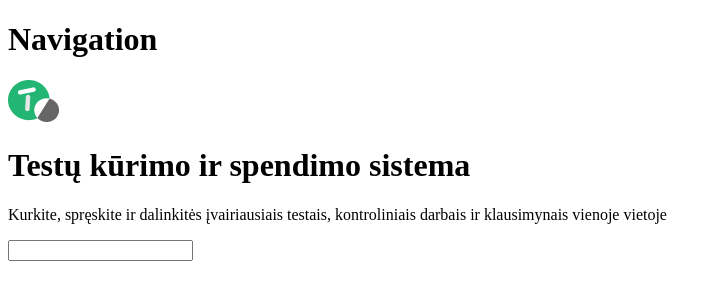
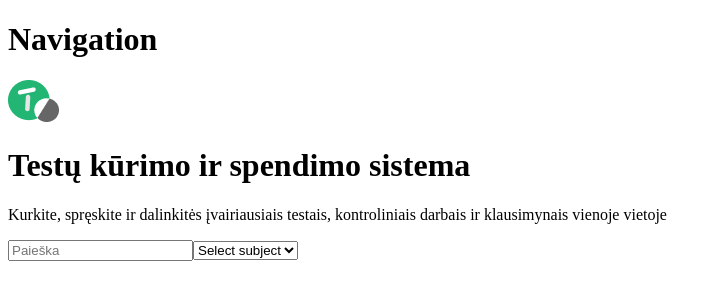
Before and after one commit to CypressG/test-exercise, a JavaScript app: page / in a window 1280 px wide. Shown: the top 300 px of the page, without its empty margins (0-721 px from the left). Built offline with nearby package versions, Linux system fonts and the light colour scheme.

Commit message:
Added dropbox in searchBar.js

```diff
--- a/src/App.js
+++ b/src/App.js
@@ -12,6 +12,7 @@ const App = () => {
       <SearchBar
         title="Testų kūrimo ir spendimo sistema"
         description="Kurkite, spręskite ir dalinkitės įvairiausiais testais, kontroliniais darbais ir klausimynais vienoje vietoje"
+
       ></SearchBar>
     </div>
   );
--- a/src/components/SearchBar.js
+++ b/src/components/SearchBar.js
@@ -3,7 +3,12 @@ const searchBar = (props) => {
     <div className="searchbar-container">
       <h1>{props.title}</h1>
       <p>{props.description}</p>
-      <input>{props.bar}</input>
+      <input placeholder="Paieška">{props.bar}</input>
+      <select name="subject" id="subject">
+        <option value="" selected="selected">
+          Select subject
+        </option>
+      </select>
     </div>
   );
 };
```
